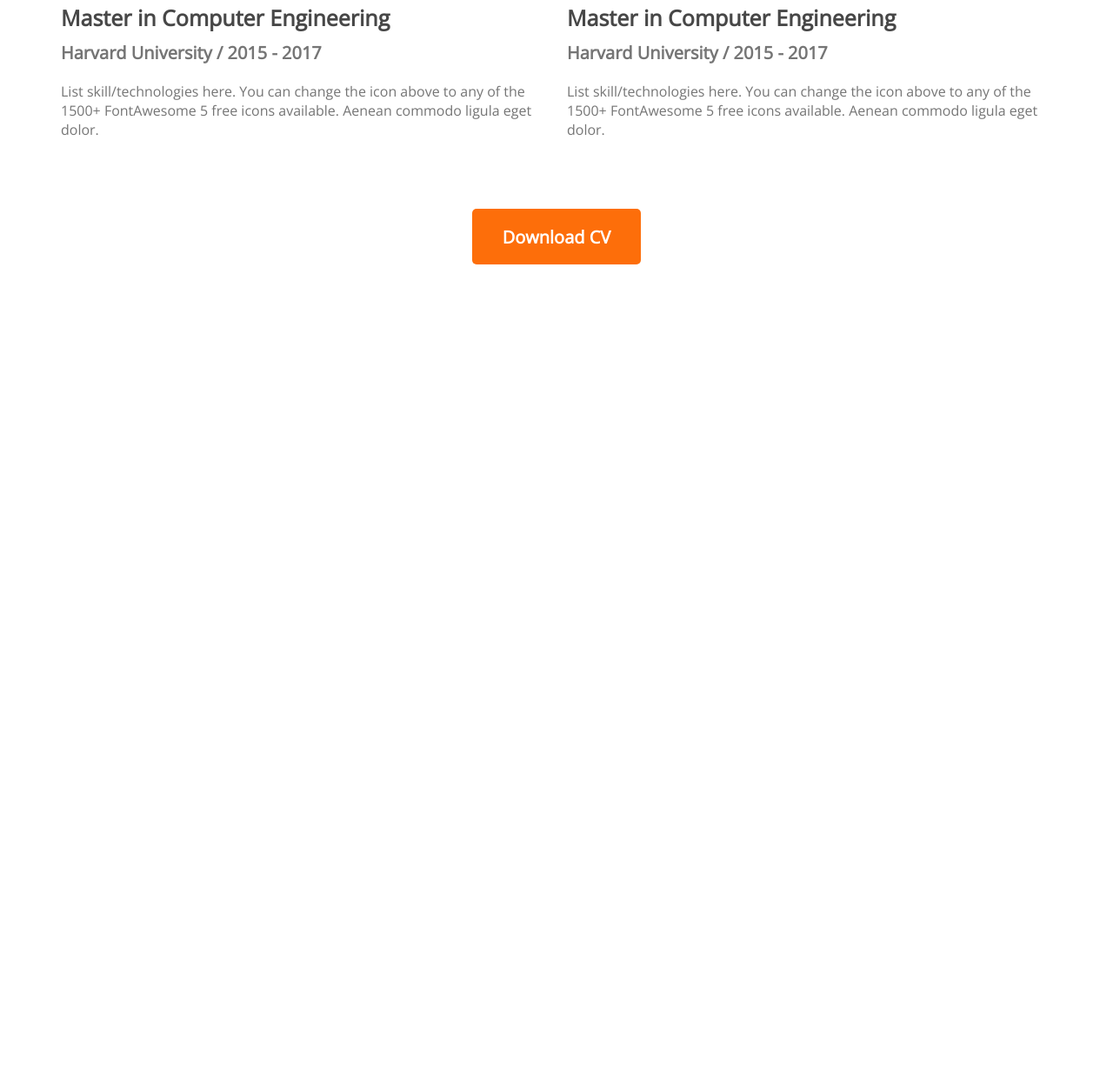
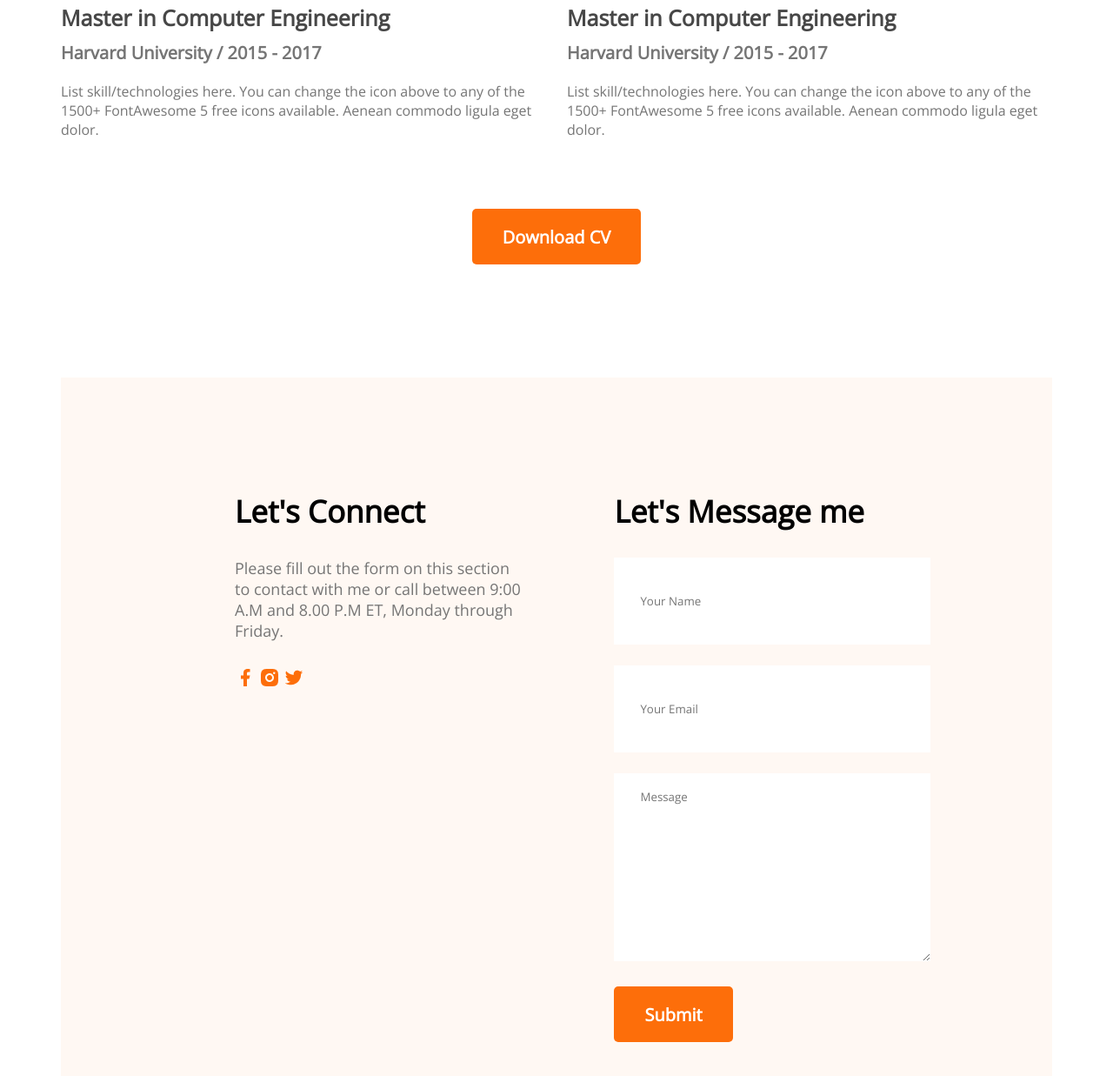
Before and after one commit to Mursalinkhan552/developer-portfolio2, a plain HTML site: page index.html in a window 1280 px wide. Shown: the part 3063-4300 px from the top of the page at 87% size. Before the commit the page ends 3367 px from the top, so only its background shows below. Drawn offline with nearby package versions, Linux system fonts and the light colour scheme.

```diff
--- a/index.html
+++ b/index.html
@@ -73,8 +73,8 @@
                 find out more about my experience? Check out my online resume and project portfolio.</p>
             <div class="skills-container">
                 <div class="skill">
-                    <img src="images/icons/facebook.png" alt="">
-                    <p class="skill-title">Facebook</p>
+                    <img src="images/icons/mongo.png" alt="">
+                    <p class="skill-title">mangodb</p>
                     <p class="skill-description">Lorem ipsum dolor sit, amet consectetur adipisicing elit. Iusto vero
                         repellendus quidem! Provident, corporis eum!</p>
                 </div>
@@ -145,14 +145,16 @@
                             to any of the 1500+ FontAwesome 5 free icons available. Aenean commodo ligula eget dolor.
                         </p>
                     </div>
-                    <hr><div class="resume-item">
+                    <hr>
+                    <div class="resume-item">
                         <h4 class="title">Master in Computer Engineering</h4>
                         <h5 class="sub-title">Harvard University / 2015 - 2017</h5>
                         <p class="description">List skill/technologies here. You can change the icon above
                             to any of the 1500+ FontAwesome 5 free icons available. Aenean commodo ligula eget dolor.
                         </p>
                     </div>
-                    <hr><div class="resume-item">
+                    <hr>
+                    <div class="resume-item">
                         <h4 class="title">Master in Computer Engineering</h4>
                         <h5 class="sub-title">Harvard University / 2015 - 2017</h5>
                         <p class="description">List skill/technologies here. You can change the icon above
@@ -175,6 +177,31 @@
             </div>
 
         </section>
+        <!-- contact section -->
+        <section class="contact">
+            <div class="">
+                <h3 class="section-title">Let's Connect</h3>
+                <p class="section-description">Please fill out the form on this section to contact with me or call between 9:00 A.M and 8.00 P.M ET,
+                    Monday through Friday.</p>
+                    <a href="">
+                        <img src="images/icons/facebook.png" alt="">
+                        <img src="images/icons/insta.png" alt="">
+                        <img src="images/icons/twitter.png" alt="">
+                    </a>
+
+            </div>
+            <div class="">
+                <h3 class="section-title">Let's Message me</h3>
+                <form action="">
+                    <input type="text" name="" id="" placeholder="Your Name">
+                    <input type="email" name="" id="" placeholder="Your Email">
+                    <textarea name="" id="" cols="30" rows="10" placeholder="Message"></textarea>
+                    <input class="btn-primary " type="submit" value="Submit">
+                </form>
+
+            </div>
+
+        </section>
 
     </main>
     <footer>
--- a/styles/portfolio.css
+++ b/styles/portfolio.css
@@ -176,3 +176,28 @@ section{
     margin-top: 50px;
     text-align: center;
 }
+
+/* contact  styles*/
+.contact{
+    display: flex;
+    gap: 100px;
+    background-color: #FFF8F3;
+    padding: 130px 200px;
+}
+.contact .section-title{
+    text-align: left;
+}
+
+.contact input[type="text"], input[type="email"], textarea{
+    margin-bottom: 24px;
+    border: 0;
+    width: 100%;
+    padding: 18px 30px;
+}
+input{
+    height: 64px;
+}
+
+.contact a{
+    text-decoration: none;
+}
```
